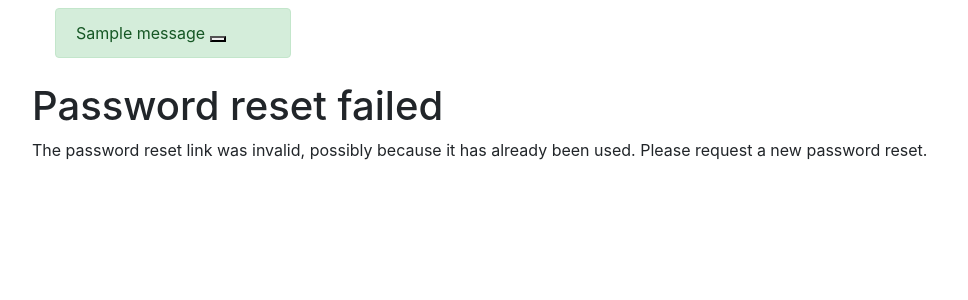
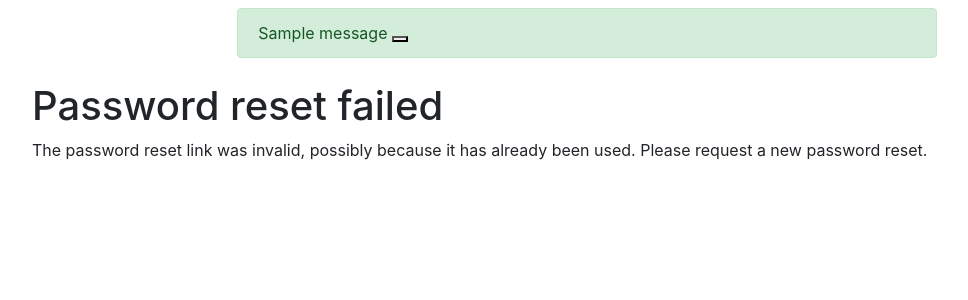
Before and after one commit to ptav/django-copy, a Django app: page /accounts/reset/1/1/ in a window 1280 px wide. Shown: the part 64-364 px from the top of the page, without its empty margins (53-1021 px from the left). Run offline with Django 3.2, Linux system fonts and the light colour scheme; tables that the repository leaves empty hold one stand-in row (values such as "Sample post"); one stand-in notice (Sample message) is shown; data that the repository does not hold is empty; parts of the project's set-up code (start-up, migrations or seed data) failed here and were passed over; some libraries are stand-ins or nearby versions.

Commit message:
Improve look of messages

```diff
--- a/djangocopy/templates/djangocopy/base.html
+++ b/djangocopy/templates/djangocopy/base.html
@@ -18,9 +18,9 @@
         {% if csrf_token %}hx-headers='{"X-CSRFToken": "{{ csrf_token }}"}'{% endif %}>
 
         {% __djangocopy_navbar__ %}
+        {% include "djangocopy/messages.html" %}
 
         <div class="{% block djangocopy-container %}container{% endblock %}">
-            {% include "djangocopy/messages.html" %}
             {% block content %}{% endblock %}
         </div>
 
--- a/djangocopy/templates/djangocopy/messages.html
+++ b/djangocopy/templates/djangocopy/messages.html
@@ -1,10 +1,12 @@
 {% if messages %}
 <div class="container">
-    <div class="row m-2">
-        {% for m in messages %}
-        <div class="alert alert-{% if m.tags %}{{ m.tags }}{% else %}secondary{% endif %} alert-dismissible fade show" role="alert">
-            {{ m }}
-            <button type="button" class="btn-close" data-bs-dismiss="alert" aria-label="Close"></button>
+    <div class="row justify-content-center m-2">
+        <div class="col-md-10 col-lg-8">
+            {% for m in messages %}
+                <div class="alert alert-{% if m.tags %}{{ m.tags }}{% else %}secondary{% endif %} alert-dismissible fade show" role="alert">
+                {{ m }}
+                <button type="button" class="btn-close" data-bs-dismiss="alert" aria-label="Close"></button>
+            </div>
         </div>
         {% endfor %}
     </div>
```
